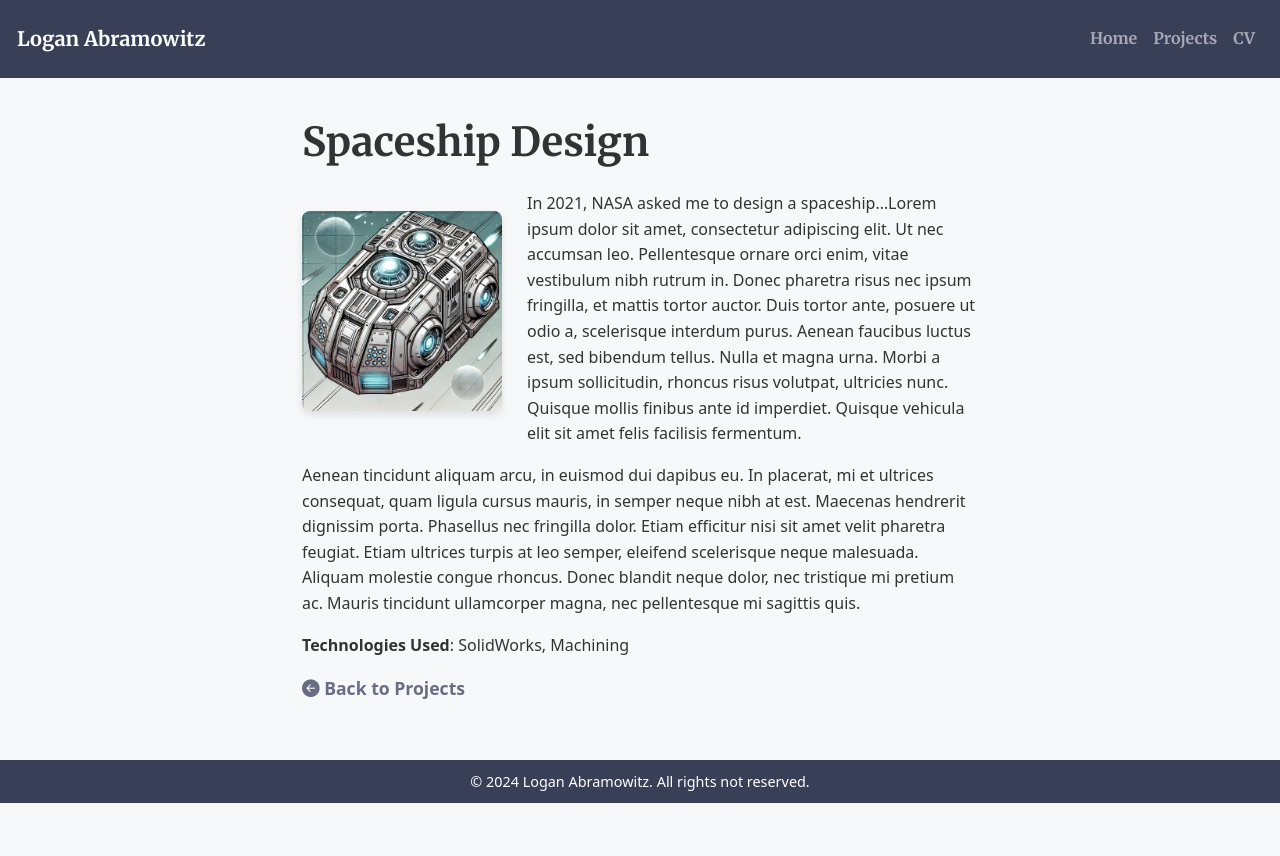
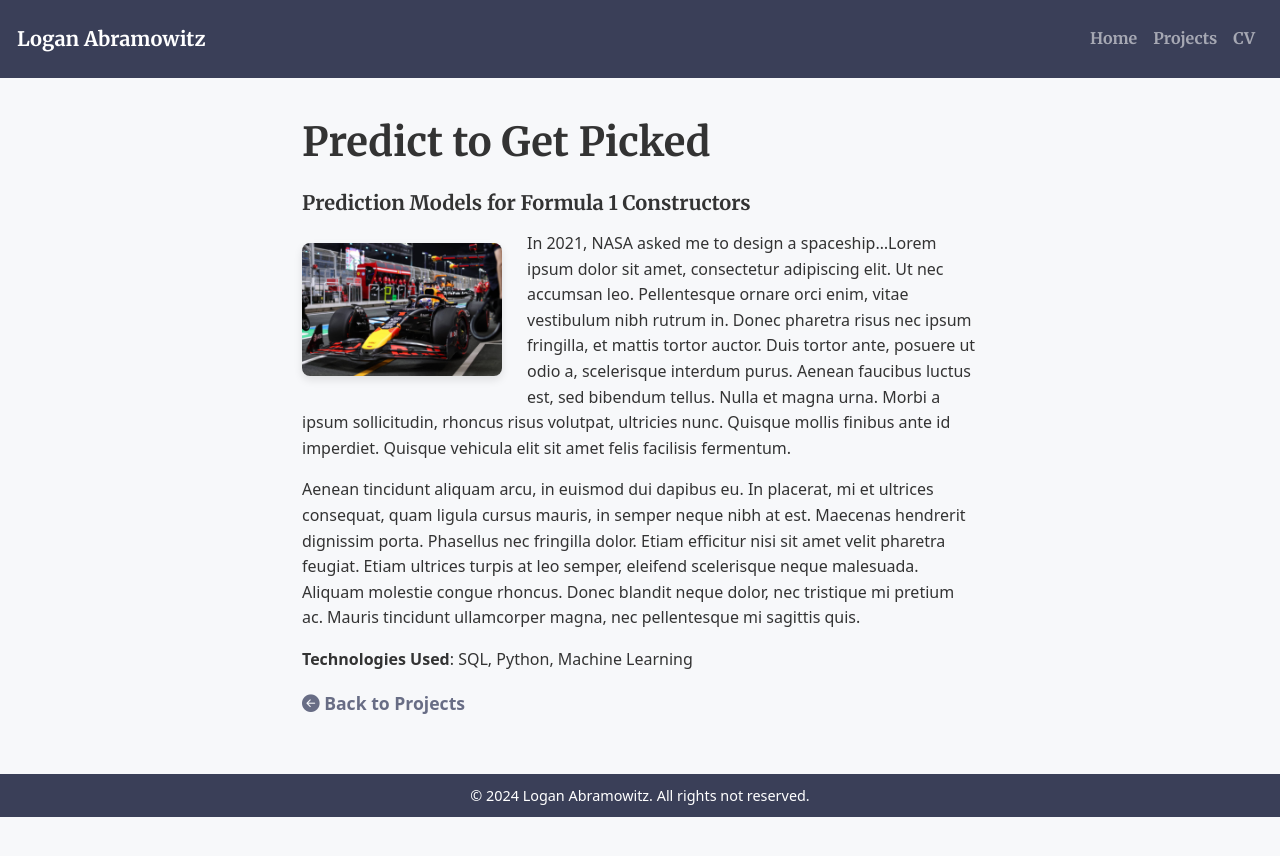
Before and after one commit to Logan-Abramowitz/Logan-Abramowitz.github.io, a Jekyll site: the page built from _projects/2025-f1-analysis.md, in a window 1280 px wide. Shown: the top 856 px of the page. Built offline with Jekyll 4.4.1, drawn with Linux system fonts in a browser that asks for light colours.

Commit message:
Added a bunch of stuff
- Added cover images for projects
- Started writing down my projects
- Added a bit to CV
- Got rid of stock photos

```diff
--- a/_layouts/project.html
+++ b/_layouts/project.html
@@ -3,6 +3,8 @@ layout: default
 ---
 
 <h1>{{ page.title }}</h1>
+
+<h5>{{ page.description }}</h5>
 
 <p><img src="{{ page.image | relative_url }}" alt="{{ page.imagealt }}" class="project-image" /></p>
 
--- a/_projects/2023-spaceship-design.md
+++ b/_projects/2025-f1-analysis.md
@@ -1,9 +1,9 @@
 ---
 layout: project
-title: Spaceship Design
-description: Just a spaceship that I designed
-technologies: [SolidWorks, Machining]
-image: /assets/images/spaceship-design.jpg
+title: Predict to Get Picked
+description: Prediction Models for Formula 1 Constructors
+technologies: [SQL, Python, Machine Learning]
+image: /assets/images/f1-coverphoto.jpg
 ---
 
 
--- a/_sass/custom.scss
+++ b/_sass/custom.scss
@@ -148,7 +148,7 @@ footer {
 }
 
 .gallery-item {
-  overflow: hidden;
+  overflow: all;
   text-align: center;
   transition: transform 0.3s ease;
   max-width: 250px;
```
Also changed, not shown: _pages/cv.md (+6 -6 lines), _projects/2024-mail-room.md (renamed from _projects/2021-radio-rendering.md, +9 -5 lines), index.md (+1 -1 lines), assets/images/codespace-button.png (deleted), assets/images/f1-coverphoto.jpg (added), assets/images/function-graph.png (deleted), assets/images/old-radio.jpg (deleted), assets/images/radio-machine-cad.jpg (deleted), assets/images/radio-machine.jpg (deleted), assets/images/spaceship-design.jpg (deleted), assets/images/vscode-clone.jpg (deleted), 1 other file.
